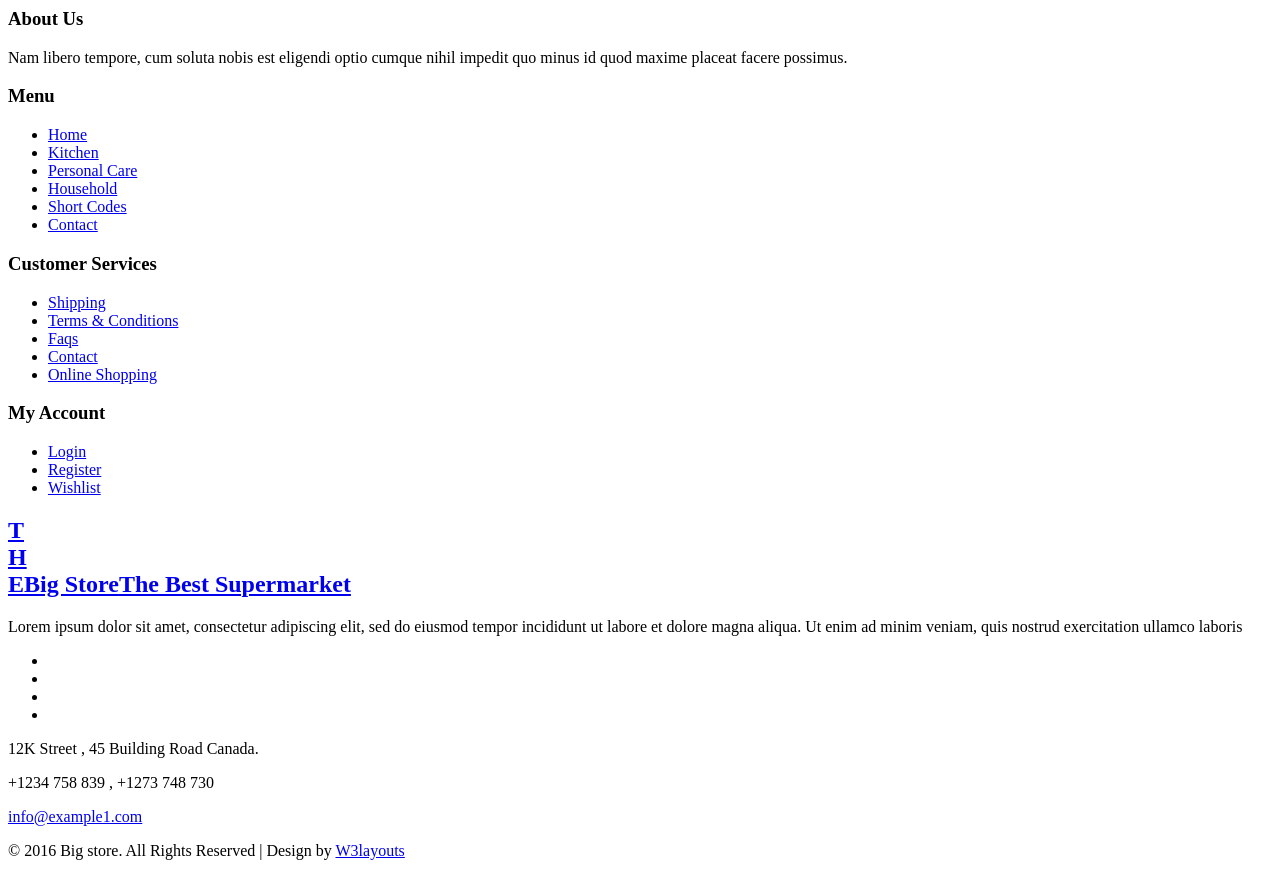
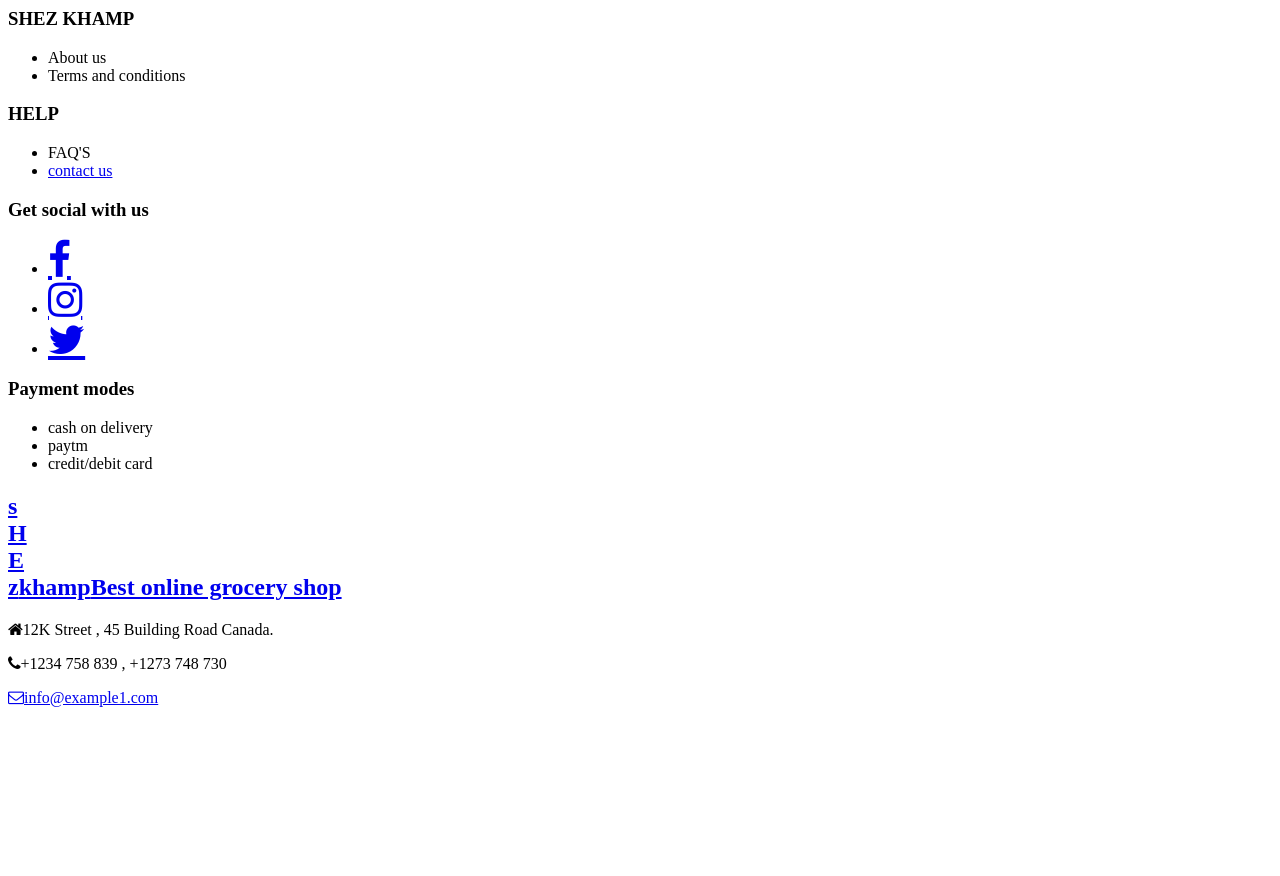
Before and after one commit to shephali97/onlineGrocery, a PHP site: page /footer.php in a window 1280 px wide. After the commit the page ends 707 px from the top, so only its background shows below. Run offline with PHP 8.4, Linux system fonts and the light colour scheme; some libraries are stand-ins or nearby versions.

Commit message:
Add files via upload

```diff
--- a/footer.php
+++ b/footer.php
@@ -1,56 +1,48 @@
 <html>
-<head></head>
+<head>
+<link rel="stylesheet" href="https://cdnjs.cloudflare.com/ajax/libs/font-awesome/4.7.0/css/font-awesome.min.css"></head>
 <body>
 <!--footer-->
 <div class="footer">
 	<div class="container">
 		<div class="col-md-3 footer-grid">
-			<h3>About Us</h3>
-			<p>Nam libero tempore, cum soluta nobis est eligendi
-				optio cumque nihil impedit quo minus id quod maxime
-				placeat facere possimus.</p>
-		</div>
-		<div class="col-md-3 footer-grid ">
-			<h3>Menu</h3>
+			<h3>SHEZ KHAMP</h3>
 			<ul>
-				<li><a href="index.html">Home</a></li>
-				<li><a href="kitchen.html">Kitchen</a></li>
-				<li><a href="care.html">Personal Care</a></li>
-				<li><a href="hold.html">Household</a></li>
-				<li><a href="codes.html">Short Codes</a></li>
-				<li><a href="contact.html">Contact</a></li>
+			<li><a>About us</a></li>
+			<li><a>Terms and conditions</a></li>
 			</ul>
 		</div>
 		<div class="col-md-3 footer-grid ">
-			<h3>Customer Services</h3>
+			<h3>HELP</h3>
 			<ul>
-				<li><a href="shipping.html">Shipping</a></li>
-				<li><a href="terms.html">Terms & Conditions</a></li>
-				<li><a href="faqs.html">Faqs</a></li>
-				<li><a href="contact.html">Contact</a></li>
-				<li><a href="offer.html">Online Shopping</a></li>
+			<li><a>FAQ'S</a></li>
+			<li><a href="contactus.php">contact us</a></li>
+			</ul>
+		</div>
+		<div class="col-md-3 footer-grid ">
+			<h3>Get social with us</h3>
+			<ul>
+			<li><a href="https://www.facebook.com/" class="fa fa-facebook" style="background-color:white; font-size:40px"></a></li>
+			<li><a href="https://www.instagram.com/" class="fa fa-instagram" style="background-color:white; font-size:40px"></a></li>
+            <li><a href="https://twitter.com/" class="fa fa-twitter" style="background-color:white; font-size:40px"></a></li>
 
 			</ul>
 		</div>
+
 		<div class="col-md-3 footer-grid">
-			<h3>My Account</h3>
+			<h3>Payment modes</h3>
 			<ul>
-				<li><a href="login.html">Login</a></li>
-				<li><a href="register.html">Register</a></li>
-				<li><a href="wishlist.html">Wishlist</a></li>
+				<li>cash on delivery</li>
+				<li>paytm</li>
+				<li>credit/debit card</li>
 
 			</ul>
 		</div>
 		<div class="clearfix"></div>
 			<div class="footer-bottom">
-				<h2 ><a href="index.html"><b>T<br>H<br>E</b>Big Store<span>The Best Supermarket</span></a></h2>
-				<p class="fo-para">Lorem ipsum dolor sit amet, consectetur adipiscing elit, sed do eiusmod tempor incididunt ut labore et dolore magna aliqua. Ut enim ad minim veniam, quis nostrud exercitation ullamco laboris</p>
-				<ul class="social-fo">
-					<li><a href="#" class=" face"><i class="fa fa-facebook" aria-hidden="true"></i></a></li>
-					<li><a href="#" class=" twi"><i class="fa fa-twitter" aria-hidden="true"></i></a></li>
-					<li><a href="#" class=" pin"><i class="fa fa-pinterest-p" aria-hidden="true"></i></a></li>
-					<li><a href="#" class=" dri"><i class="fa fa-dribbble" aria-hidden="true"></i></a></li>
-				</ul>
+				<h2 ><a href="index.html"><b>s<br>H<br>E<br>z</b>khamp<span>Best online grocery shop</span></a></h2>
+
+
 				<div class=" address">
 					<div class="col-md-4 fo-grid1">
 							<p><i class="fa fa-home" aria-hidden="true"></i>12K Street , 45 Building Road Canada.</p>
@@ -65,9 +57,7 @@
 
 					</div>
 			</div>
-		<div class="copy-right">
-			<p> &copy; 2016 Big store. All Rights Reserved | Design by  <a href="http://w3layouts.com/"> W3layouts</a></p>
-		</div>
+
 	</div>
 </div>
 <!-- //footer-->
```
